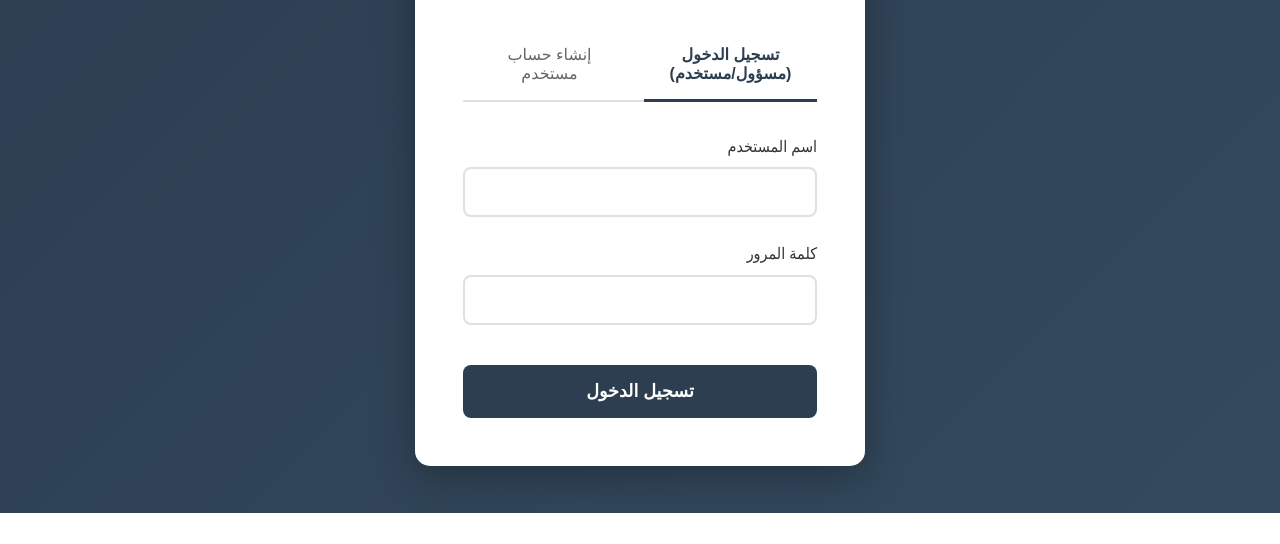
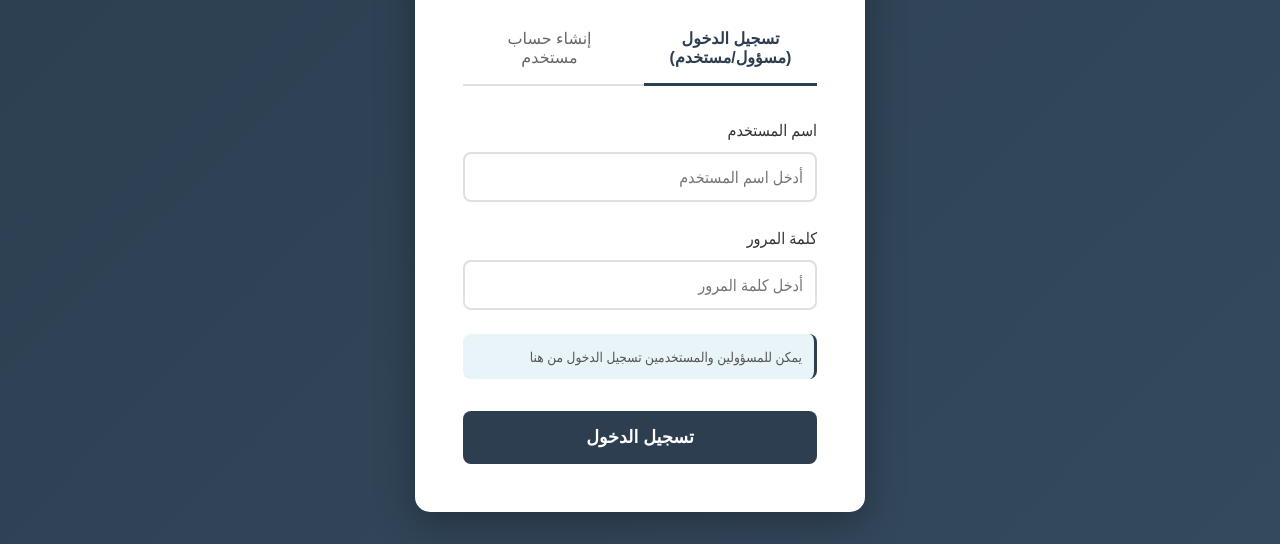
Before and after one commit to ibrahimyackopabasmo-bot/site.ph, a website: page login.html in a window 1280 px wide. Shown: the part 287-831 px from the top of the page. Before the commit the page ends 800 px from the top, so only its background shows below. Drawn offline with Linux system fonts and the light colour scheme.

Commit message:
Add info message to login form and placeholders

```diff
--- a/login.html
+++ b/login.html
@@ -198,12 +198,18 @@
 
                 <div class="form-group">
                     <label for="loginUsername">اسم المستخدم</label>
-                    <input type="text" id="loginUsername" name="username" required autocomplete="username">
+                    <input type="text" id="loginUsername" name="username" required autocomplete="username" placeholder="أدخل اسم المستخدم">
                 </div>
 
                 <div class="form-group">
                     <label for="loginPassword">كلمة المرور</label>
-                    <input type="password" id="loginPassword" name="password" required autocomplete="current-password">
+                    <input type="password" id="loginPassword" name="password" required autocomplete="current-password" placeholder="أدخل كلمة المرور">
+                </div>
+
+                <div class="form-group" style="background: #e8f4f8; padding: 0.75rem; border-radius: 8px; border-right: 3px solid var(--primary-color); margin-bottom: 1rem;">
+                    <p style="margin: 0; color: #555; font-size: 0.85rem;">
+                        يمكن للمسؤولين والمستخدمين تسجيل الدخول من هنا
+                    </p>
                 </div>
 
                 <button type="submit" class="login-btn">تسجيل الدخول</button>
```
